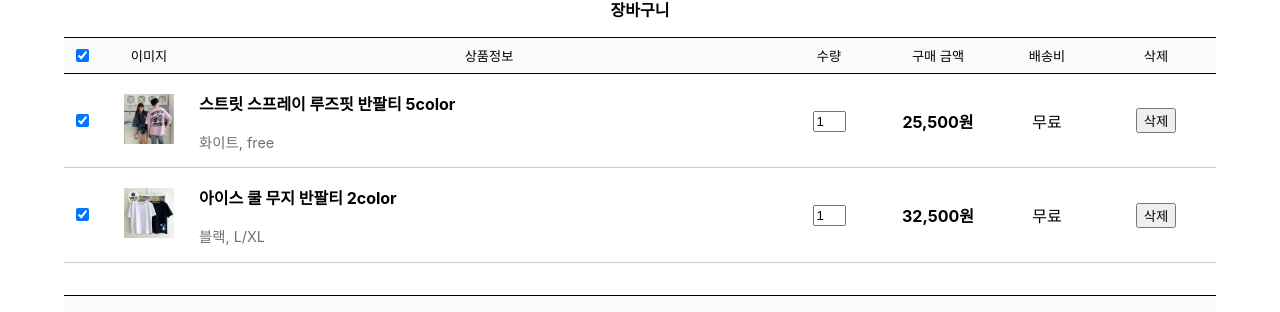
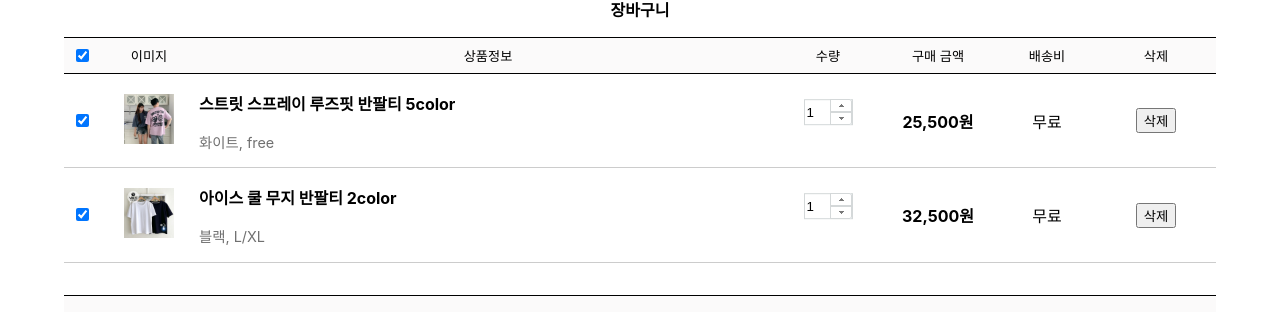
Before and after one commit to JungBear/react-semi-project, a React (Create React App) app in the folder react-semi-project/: page /cart in a window 1280 px wide. Shown: the part 189-501 px from the top of the page. Built offline with nearby package versions, Linux system fonts and the light colour scheme.

Commit message:
0608 정상필 - 상품 갯수 증가 감소 추가

```diff
--- a/react-semi-project/src/components/shoppingBasket/shoppingBasket.css
+++ b/react-semi-project/src/components/shoppingBasket/shoppingBasket.css
@@ -73,6 +73,40 @@
     color: #707070;
 }
 
+.quantity-container {
+    display: flex;
+    align-items: center;
+    text-align: center;
+    justify-content: center;
+    position: relative;
+    width: 100px; /* 필요한 만큼 조정 */
+    box-sizing: border-box;
+}
+
+.quantity-input {
+    box-sizing: border-box;
+    transform: translateY(93%);
+    height: 26px;
+    width:50%;
+    border: 1px solid #d4d8d9;
+
+}
+
+.quantity-btn-container {
+    position: absolute;
+    display: flex;
+    left: 52px;
+    top: 25px;
+    flex-direction: column;
+    align-items: center;
+    pointer-events: none; /* input에 클릭을 전달하기 위해 추가 */
+}
+
+.quantity-btn {
+    cursor: pointer;
+    pointer-events: auto; /* 버튼에 클릭 이벤트 허용 */
+}
+
 .order-totalsummary{
     margin-top: 2rem;
     width: 90%;
@@ -100,3 +134,29 @@
 .order-totalsummary tbody{
     border-bottom: 1px solid #000;
 }
+
+.order-btn-container{
+    display: flex;
+    text-align: center;
+    justify-content: center;
+    margin-top: 2rem;
+    gap: 0.5rem;
+}
+
+.order-btn{
+    border: none;
+    outline: none;
+    padding: 0.75rem 1rem;
+    border-radius: 5px;
+    cursor: pointer;
+}
+
+.btn-black{
+    background-color: #000;
+    color: #fff;
+}
+
+.btn-gray{
+    background-color: #959595;
+    color: #fff;
+}
--- a/react-semi-project/src/components/shoppingBasket/shoppingBasket.jsx
+++ b/react-semi-project/src/components/shoppingBasket/shoppingBasket.jsx
@@ -1,7 +1,7 @@
 import React, { useEffect, useState } from "react"
 import "./shoppingBasket.css"
 import { useDispatch, useSelector } from "react-redux";
-import {  changeQuantity, removeFromCart } from "../../features/cart/cartslice";
+import {  changeQuantity, decreaseQuantity, increaseQuantity, removeFromCart } from "../../features/cart/cartslice";
 
 export default function ShoppingBasket(){
     const dispatch = useDispatch(); // useDispatch를 사용하여 dispatch 함수 가져오기
@@ -64,9 +64,28 @@
         return  fommater(tempProductPrice);
     }
 
+    const increaseQuantityHandler = (item) => {
+        dispatch(increaseQuantity(item))
+    }
+
+    const decreaseQuantityHandler = (item) =>{
+        dispatch(decreaseQuantity(item))
+    }
+
     function fommater(num){
         return new Intl.NumberFormat('ko-KR', { style: 'currency', currency: 'KRW' }).format(num).replace('₩', '');
     }
+
+    function orderAllProduct(){
+
+    }
+
+    // function orderChoiceProduct(){
+    //     const price = checkedItems.map((item)=>{
+    //         item.quantity * item.price
+    //     })
+    // }
+
 
     return(
         <div className="shoppingcart-container">
@@ -111,13 +130,18 @@
                                     <p className="table-body-product-name font-bold">{item.productName}</p>
                                     <p className="table-body-select-option">{item.color[index]}, {item.size[index]}</p>
                                 </td>
-                                <td>
+                                <td className="quantity-container">
                                     <input
                                     type="text"
                                     value={item.quantity}
                                     size={1}
+                                    className="quantity-input"
                                     onChange={(e) => handleCountChange(e, index)}
                                     />
+                                    <div className="quantity-btn-container">
+                                        <img className="quantity-btn" src="/img/btn_quantity_up.gif" onClick={()=>increaseQuantityHandler(item)}/>
+                                        <img className="quantity-btn" src="/img/btn_quantity_down.gif" onClick={()=>decreaseQuantityHandler(item)}/>
+                                    </div>
                                 </td>
                                 <td className="font-bold">{productPrice(item)}원</td>
                                 <td>무료</td>
@@ -152,7 +176,10 @@
                             </tr>
                         </tbody>
                     </table>
-
+                </div>
+                <div className="order-btn-container">
+                    {/* <button className="order-btn btn-black" onClick={orderAllProduct()}>전체 상품 주문</button>
+                    <button className="order-btn btn-gray" onClick={orderChoiceProduct()}>선택 상품 주문</button> */}
                 </div>
             </div>
         </div>
--- a/react-semi-project/src/features/cart/cartslice.js
+++ b/react-semi-project/src/features/cart/cartslice.js
@@ -51,13 +51,31 @@
       const idToRemove = action.payload;
       state.cartItems = state.cartItems.filter(item => item.id !== idToRemove);
     },
+    // 장바구니에서 상품 수량 증가 액션
+    increaseQuantity(state, action) {
+        const idToIncrease = action.payload;
+        const itemToIncrease = state.cartItems.find(item => item.id === idToIncrease.id);
+        if (itemToIncrease) {
+          itemToIncrease.quantity++;
+        }
+      },
+       // 장바구니에서 상품 수량 감소 액션
+      decreaseQuantity(state, action) {
+        const idToDecrease = action.payload;
+        const itemToDecrease = state.cartItems.find(item => item.id === idToDecrease.id);
+        if (itemToDecrease && itemToDecrease.quantity > 1) {
+          itemToDecrease.quantity--;
+        }
+      },
   },
 });
 
 export const {
   addToCart,
   removeFromCart,
-  changeQuantity
+  changeQuantity,
+  increaseQuantity,
+  decreaseQuantity
 } = cartSlice.actions;
 
 export default cartSlice.reducer;
--- a/react-semi-project/src/features/products/productslice.js
+++ b/react-semi-project/src/features/products/productslice.js
@@ -37,7 +37,7 @@
             price : 64800,
             category : "아우터",
             color : ["카키", "블랙"],
-            szie : ["free"],
+            size : ["free"],
             src: process.env.PUBLIC_URL + "/img/레이던 오버핏 롱 야상 점퍼.jpg",
             count : 0
         }
@@ -49,22 +49,6 @@
     name: 'products',
     initialState,
     reducers: {
-    // 장바구니에서 상품 수량 증가 액션
-    increaseQuantity(state, action) {
-        const idToIncrease = action.payload;
-        const itemToIncrease = state.cartItems.find(item => item.id === idToIncrease);
-        if (itemToIncrease) {
-          itemToIncrease.quantity++;
-        }
-      },
-      // 장바구니에서 상품 수량 감소 액션
-      decreaseQuantity(state, action) {
-        const idToDecrease = action.payload;
-        const itemToDecrease = state.cartItems.find(item => item.id === idToDecrease);
-        if (itemToDecrease && itemToDecrease.quantity > 1) {
-          itemToDecrease.quantity--;
-        }
-      },
       setSearchQuery(state, action) {
         state.searchQuery = action.payload;
       }
@@ -72,5 +56,5 @@
 
 });
 
-export const {  increaseQuantity,decreaseQuantity,setSearchQuery} = productSlice.actions;
+export const { setSearchQuery} = productSlice.actions;
 export default productSlice.reducer;
```
Also changed, not shown: react-semi-project/public/img/btn_quantity_down.gif (added), react-semi-project/public/img/btn_quantity_up.gif (added).
